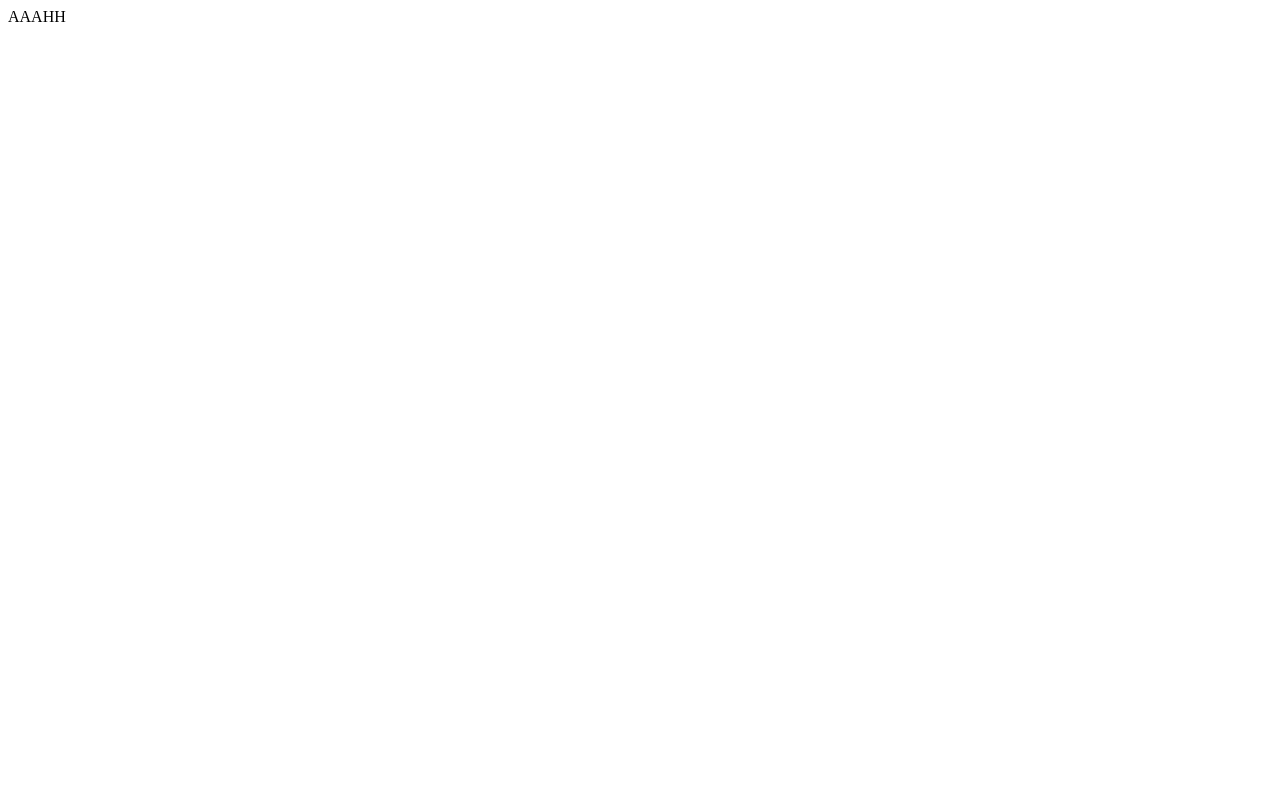
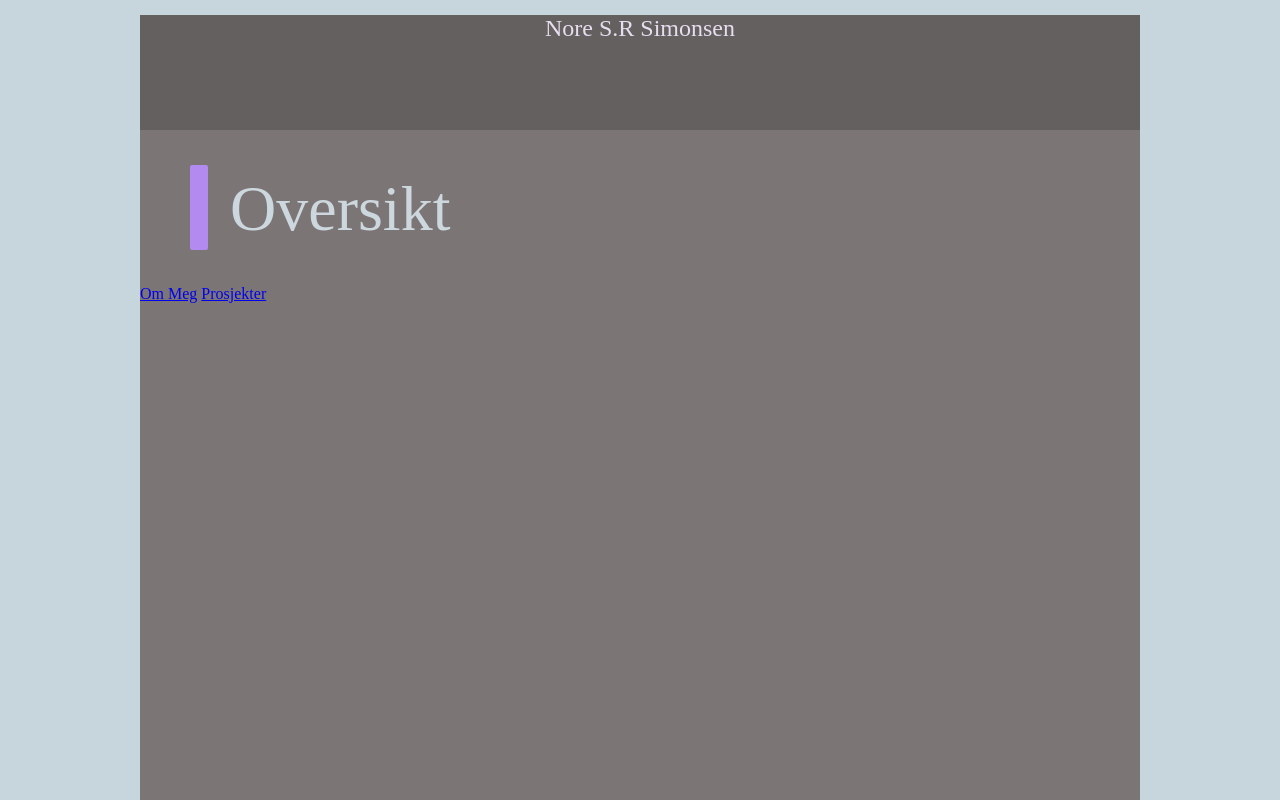
Before and after one commit to Nore-07/Nore-07.github.io, a plain HTML site: page index.html in a window 1280 px wide. Shown: the top 800 px of the page. Drawn offline with Linux system fonts and the light colour scheme.

Commit message:
Basically everything

```diff
--- a/index.html
+++ b/index.html
@@ -9,7 +9,19 @@
 </head>
 
 <body>
-    AAAHH
+    <div class="header">
+        <h3>Nore S.R Simonsen</h3>
+    </div>
+
+    <div class="container">
+        <div class="emtySpace">
+            <div class="verySmallLittlePurpleBoxToTheLeftOfHeaders"></div>
+            <h1>Oversikt</h1>
+        </div>
+        <a class="box" href="/html/omMeg.html">Om Meg</a>
+        <a class="box" href="/html/prosjekter.html">Prosjekter</a>
+    </div>
+
     <script src="main.js"></script>
 </body>
 
--- a/style.css
+++ b/style.css
@@ -0,0 +1,55 @@
+* {
+    margin: 0 auto;
+    font: inherit;
+}
+
+body {
+    background-color: rgb(199, 214, 221);
+}
+
+.verySmallLittlePurpleBoxToTheLeftOfHeaders {
+    height: 85px;
+    width: 18px;
+    background-color: rgb(178, 138, 240);
+    position: absolute;
+    text-align: left;
+    margin-top: 35px;
+    margin-left: 50px;
+    border-radius: 2px;
+}
+
+.header {
+    margin-top: 15px;
+    text-align: center;
+    width: 1000px;
+    height: 115px;
+    background-color: rgb(100, 96, 96);
+}
+
+.container {
+    width: 1000px;
+    height: 2500px;
+    background-color: rgb(124, 117, 117);
+}
+
+h1 {
+    font-size: 4rem;
+    position: absolute;
+    margin-top: 42px;
+    margin-left: 90px;
+    color: rgb(204, 215, 222);
+}
+
+h2 {
+    font-size: 2rem;
+    color: rgb(230, 221, 238);
+}
+
+h3 {
+    font-size: 1.5rem;
+    color: rgb(230, 221, 238);
+}
+
+.emtySpace {
+    height: 155px;
+}
```
Also changed, not shown: html/omMeg.html (added, +22 -0 lines), html/prosjekter.html (added, +22 -0 lines), js/omMeg.js (added), js/prosjekter.js (added).
